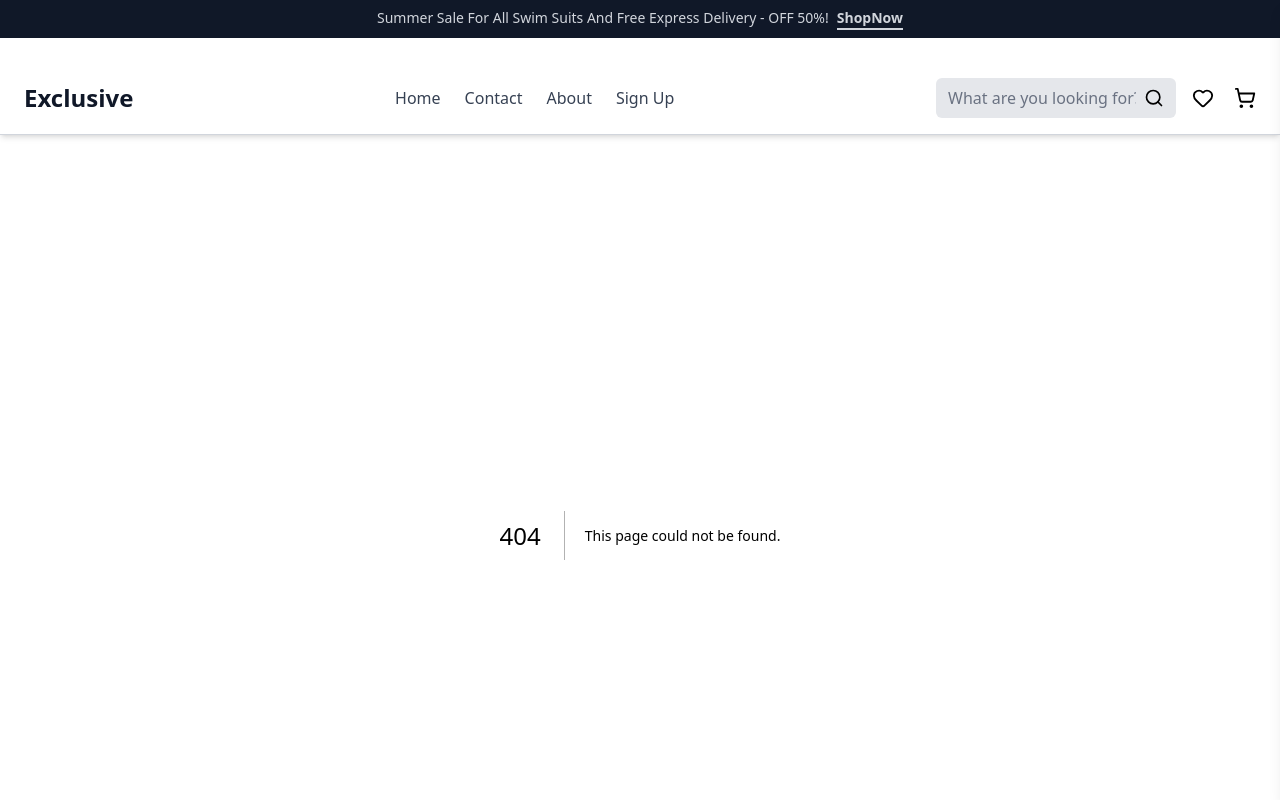
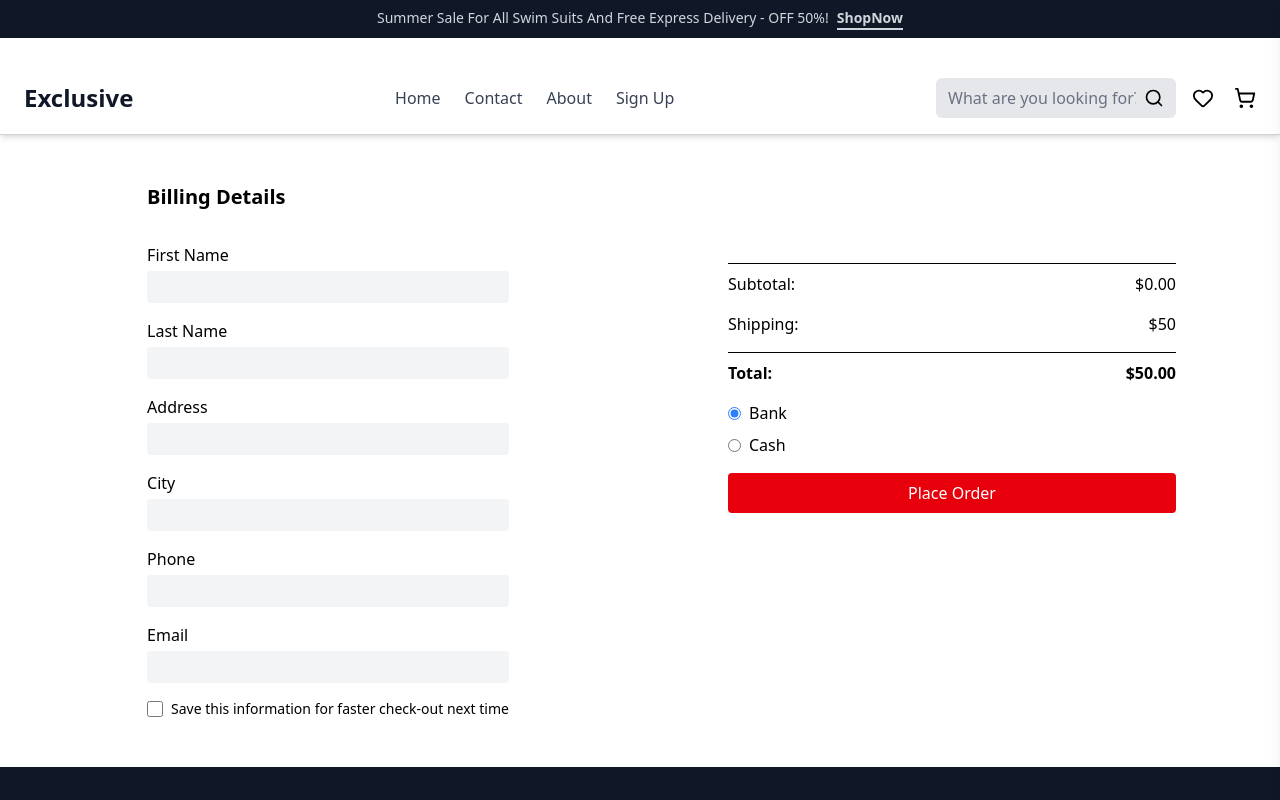
Before and after one commit to chervinskaa/e-commerce, a Next.js app: page /cart in a window 1280 px wide. Before the commit this address had no page. Shown: the top 800 px of the page. Built offline with nearby package versions, Linux system fonts and the light colour scheme.

Commit message:
Added: cart page

```diff
--- /dev/null
+++ b/src/app/cart/page.js
@@ -0,0 +1,33 @@
+"use client";
+
+import { useState } from "react";
+import BillingDetails from "@/components/Cart/BillingDetails";
+import OrderSummary from "@/components/Cart/OrderSummary";
+
+export default function CheckoutPage() {
+  const [billingData, setBillingData] = useState(null);
+
+  return (
+   <div className="container mx-auto px-4 py-8">
+     <div className="flex flex-col lg:flex-row ">
+          <div className="w-full  flex justify-center  mb-8 lg:mb-0">
+      <BillingDetails onSubmit={(data) => setBillingData(data)} />
+</div>
+
+  <div className="w-full ">
+      <OrderSummary
+        onPlaceOrder={({ paymentMethod, total, items }) => {
+          console.log("Place order with:");
+          console.log("Billing data:", billingData);
+          console.log("Payment method:", paymentMethod);
+          console.log("Total:", total);
+          console.log("Items:", items);
+
+          alert("Order placed successfully!");
+        }}
+      />
+    </div>
+    </div>
+    </div>
+  );
+}
--- a/src/app/wishlist/page.js
+++ b/src/app/wishlist/page.js
@@ -4,13 +4,25 @@ import { useWishlist } from "@/context/WishlistContext";
 import ProdactAdded from "@/components/Wishlist/ProdactAdded";
 import WishlistHeader from "@/components/Wishlist/WishlistHeader";
 import WishlistCheckout from "@/components/Wishlist/WishlistCheckout";
+import { useRouter } from "next/navigation";
 
 export default function WishlistPage() {
   const { wishlist, toggleWishlist } = useWishlist();
 
-  if (wishlist.length === 0) {
-    return <div className="p-6 text-center">Your wishlist is empty</div>;
-  }
+if (wishlist.length === 0) {
+  const router = useRouter();
+  return (
+    <div className="h-screen flex flex-col justify-center items-center space-y-5">
+      <div className="text-xl font-semibold">Your wishlist is empty</div>
+      <button
+        onClick={() => router.push("/")}
+        className="px-6 py-3 bg-white border rounded hover:bg-gray-100"
+      >
+        Return to Shop
+      </button>
+    </div>
+  );
+}
 
   return (
     <div className="px-6 py-8 space-y-4">
@@ -26,7 +38,7 @@ export default function WishlistPage() {
         ))}
 
 
-      <WishlistCheckout />
+        <WishlistCheckout />
 
 
       </div>
--- /dev/null
+++ b/src/components/Cart/BillingDetails.js
@@ -0,0 +1,153 @@
+"use client";
+
+import { useState, useEffect } from "react";
+
+
+export default function BillingDetails({ onSubmit }) {
+  const [form, setForm] = useState({
+    firstName: "",
+    lastName: "",
+    address: "",
+    city: "",
+    phone: "",
+    email: "",
+    saveInfo: false,
+  });
+
+
+  const [errors, setErrors] = useState({});
+
+   useEffect(() => {
+    const saved = JSON.parse(localStorage.getItem("billingData"));
+    if (saved) setForm(saved);
+  }, []);
+
+  const handleChange = (e) => {
+    const { name, type, value, checked } = e.target;
+    setForm((prev) => ({
+      ...prev,
+      [name]: type === "checkbox" ? checked : value,
+    }));
+  };
+
+
+  const validate = () => {
+    const newErrors = {};
+    if (!form.firstName.trim()) newErrors.firstName = "First name is required";
+    if (!form.lastName.trim()) newErrors.lastName = "Last name is required";
+    if (!form.address.trim()) newErrors.address = "Address is required";
+    if (!form.city.trim()) newErrors.city = "City is required";
+    if (!form.phone.trim()) newErrors.phone = "Phone is required";
+    if (!form.email.trim()) newErrors.email = "Email is required";
+    setErrors(newErrors);
+    return Object.keys(newErrors).length === 0;
+  };
+
+  const handleSubmit = (e) => {
+    e.preventDefault();
+
+    if (!validate()) return;
+
+    if (form.saveInfo) {
+      localStorage.setItem("billingData", JSON.stringify(form));
+    } else {
+      localStorage.removeItem("billingData");
+    }
+
+    onSubmit(form);
+  };
+
+
+  return (
+   <form className=" sm:text-left  sm:mx-0 space-y-4 p-4">
+      <h2 className="text-xl font-semibold mb-8">Billing Details</h2>
+
+      <div>
+        <label className="block mb-1">First Name</label>
+        <input
+          type="text"
+          name="firstName"
+          value={form.firstName}
+          onChange={handleChange}
+          className="w-full bg-gray-100 rounded px-2 py-1"
+        />
+        {errors.firstName && <p className="text-red-500 text-sm">{errors.firstName}</p>}
+      </div>
+
+      <div>
+        <label className="block mb-1">Last Name</label>
+        <input
+          type="text"
+          name="lastName"
+          value={form.lastName}
+          onChange={handleChange}
+          className="w-full bg-gray-100 rounded px-2 py-1"
+        />
+        {errors.lastName && <p className="text-red-500 text-sm">{errors.lastName}</p>}
+      </div>
+
+      <div>
+        <label className="block mb-1">Address</label>
+        <input
+          type="text"
+          name="address"
+          value={form.address}
+          onChange={handleChange}
+          className="w-full bg-gray-100 rounded px-2 py-1"
+        />
+        {errors.address && <p className="text-red-500 text-sm">{errors.address}</p>}
+      </div>
+
+      <div>
+        <label className="block mb-1">City</label>
+        <input
+          type="text"
+          name="city"
+          value={form.city}
+          onChange={handleChange}
+          className="w-full bg-gray-100 rounded px-2 py-1"
+        />
+        {errors.city && <p className="text-red-500 text-sm">{errors.city}</p>}
+      </div>
+
+
+      <div>
+        <label className="block mb-1">Phone</label>
+        <input
+          type="text"
+          name="phone"
+          value={form.phone}
+          onChange={handleChange}
+          className="w-full bg-gray-100 rounded px-2 py-1"
+        />
+        {errors.phone && <p className="text-red-500 text-sm">{errors.phone}</p>}
+      </div>
+
+      <div>
+        <label className="block mb-1">Email</label>
+        <input
+          type="email"
+          name="email"
+          value={form.email}
+          onChange={handleChange}
+          className="w-full bg-gray-100 rounded px-2 py-1"
+        />
+        {errors.email && <p className="text-red-500 text-sm">{errors.email}</p>}
+      </div>
+
+ <div className="flex items-center gap-2">
+  <input
+    type="checkbox"
+    name="saveInfo"
+    checked={form.saveInfo}
+    onChange={handleChange}
+    className="w-4 h-4 accent-red-500"
+  />
+  <label htmlFor="saveInfo" className="text-sm">
+    Save this information for faster check-out next time
+  </label>
+</div>
+
+    </form>
+  );
+}
--- /dev/null
+++ b/src/components/Cart/OrderSummary.js
@@ -0,0 +1,87 @@
+"use client";
+
+import { useState } from "react";
+import { useWishlist } from "@/context/WishlistContext";
+
+export default function OrderSummary({ onPlaceOrder }) {
+  const { wishlist } = useWishlist();
+  const [paymentMethod, setPaymentMethod] = useState("bank");
+
+  const subtotal = wishlist.reduce(
+    (sum, product) => sum + product.price * (product.quantity || 1),
+    0
+  );
+
+  const shipping = subtotal >= 1000 ? 0 : 50;
+  const total = subtotal + shipping;
+
+  const handlePlaceOrder = () => {
+    if (wishlist.length === 0) {
+      alert("Your cart is empty!");
+      return;
+    }
+
+    onPlaceOrder({ paymentMethod, total, items: wishlist });
+  };
+
+  return (
+    <div className="w-full max-w-md mx-auto space-y-4 py-20 ">
+
+      <div className="space-y-2">
+        {wishlist.map((product) => (
+          <div key={product.id} className="flex justify-between">
+            <span>{product.title} x {product.quantity || 1}</span>
+            <span>${(product.price * (product.quantity || 1)).toFixed(2)}</span>
+          </div>
+        ))}
+      </div>
+
+      <div className="flex justify-between font-medium border-t pt-2">
+        <span>Subtotal:</span>
+        <span>${subtotal.toFixed(2)}</span>
+      </div>
+
+      <div className="flex justify-between font-medium">
+        <span>Shipping:</span>
+        <span>{shipping === 0 ? "Free" : `$${shipping}`}</span>
+      </div>
+
+      <div className="flex justify-between font-bold border-t pt-2">
+        <span>Total:</span>
+        <span>${total.toFixed(2)}</span>
+      </div>
+
+      <div className="mt-4 space-y-2">
+        <label className="flex items-center gap-2">
+          <input
+            type="radio"
+            name="payment"
+            value="bank"
+            checked={paymentMethod === "bank"}
+            onChange={() => setPaymentMethod("bank")}
+            className="accent-blue-500"
+          />
+          Bank
+        </label>
+        <label className="flex items-center gap-2">
+          <input
+            type="radio"
+            name="payment"
+            value="cash"
+            checked={paymentMethod === "cash"}
+            onChange={() => setPaymentMethod("cash")}
+            className="accent-blue-500"
+          />
+          Cash
+        </label>
+      </div>
+
+      <button
+        onClick={handlePlaceOrder}
+        className="w-full bg-red-600 text-white py-2 rounded hover:bg-red-700"
+      >
+        Place Order
+      </button>
+    </div>
+  );
+}
--- a/src/components/Wishlist/ProdactAdded.js
+++ b/src/components/Wishlist/ProdactAdded.js
@@ -28,16 +28,14 @@ export default function ProdactAdded({ product }) {
                     <input
                         type="number"
                         min={0}
-                        value={product.quantity || 0}
-                        onChange={(e) =>
-                            updateQuantity(product.id, Math.max(0, Number(e.target.value)))
-                        }
+                        value={product.quantity?? 1 }
+                         onChange={(e) =>    updateQuantity(product.id,  Number(e.target.value))}
                         className="w-16 text-center border rounded px-2 py-1"
                     />
                 </div>
 
                 <div className="flex items-center justify-center gap-2 font-medium">
-                    {product.price * (product.quantity || 1)}  $
+                    {product.price * (product.quantity?? 1)}  $
                 </div>
             </div>
 
@@ -60,12 +58,12 @@ export default function ProdactAdded({ product }) {
                     <input
                         type="number"
                         min={0}
-                        value={product.quantity?? 0}
+                        value={product.quantity }
                         onChange={(e) =>    updateQuantity(product.id,  Number(e.target.value))}
                         className="w-16 text-center border rounded px-2 py-1"
                     />
 
-                    <span className="font-medium">{product.price * (product.quantity || 1)}  $</span>
+                    <span className="font-medium">{product.price * (product.quantity )}  $</span>
                 </div>
             </div>
         </div>
--- a/src/components/Wishlist/WishlistCheckout.js
+++ b/src/components/Wishlist/WishlistCheckout.js
@@ -9,7 +9,7 @@ export default function WishlistCheckout() {
     const router = useRouter();
 
     const totalPrice = wishlist.reduce(
-        (sum, product) => sum + product.price * (product.quantity || 1),
+        (sum, product) => sum + product.price * (product.quantity ?? 1),
         0
     );
 
--- a/src/context/WishlistContext.js
+++ b/src/context/WishlistContext.js
@@ -9,8 +9,13 @@ export function WishlistProvider({ children }) {
 
   useEffect(() => {
     const saved = JSON.parse(localStorage.getItem("wishlist")) || [];
-    setWishlist(saved);
+    const withQuantity = saved.map(item => ({
+      ...item,
+      quantity: item.quantity ?? 1,
+    }));
+    setWishlist(withQuantity);
   }, []);
+
 
   useEffect(() => {
     localStorage.setItem("wishlist", JSON.stringify(wishlist));
@@ -20,19 +25,19 @@ export function WishlistProvider({ children }) {
     setWishlist((prev) =>
       prev.some((item) => item.id === product.id)
         ? prev.filter((item) => item.id !== product.id)
-        : [...prev, product]
+        : [...prev, { ...product, quantity: product.quantity ?? 1 }]
     );
   };
 
   const updateQuantity = (id, quantity) => {
-  setWishlist(prev =>
-    prev.map(item => item.id === id ? { ...item, quantity } : item)
-  );
-};
+    setWishlist(prev =>
+      prev.map(item => item.id === id ? { ...item, quantity } : item)
+    );
+  };
 
 
   return (
-    <WishlistContext.Provider value={{ wishlist, toggleWishlist ,updateQuantity}}>
+    <WishlistContext.Provider value={{ wishlist, toggleWishlist, updateQuantity }}>
       {children}
     </WishlistContext.Provider>
   );
```
